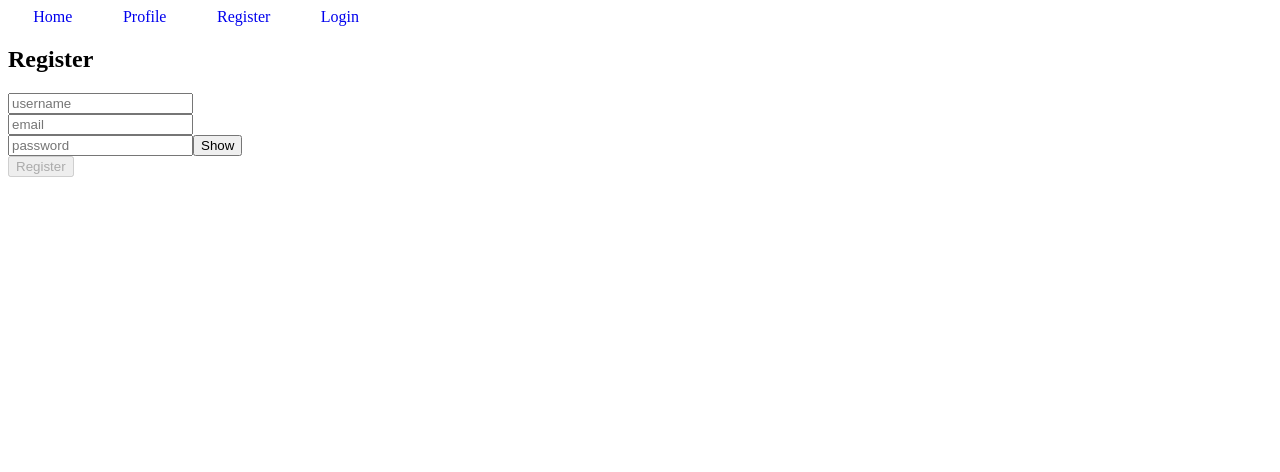
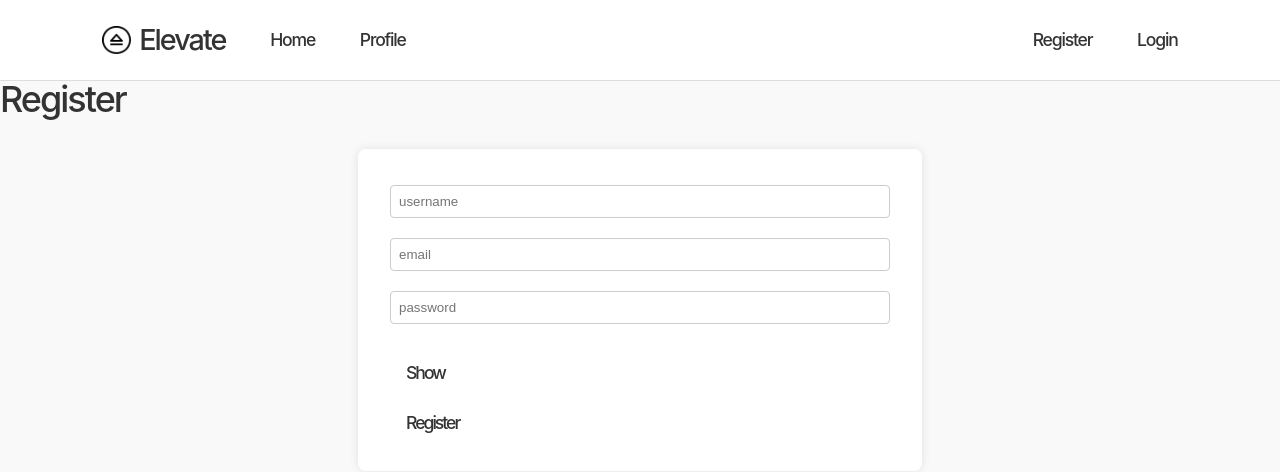
Before and after one commit to bhagyapatel178/Elevate, an Angular app in the folder elevate-client/: page /register in a window 1280 px wide. Shown: the top 472 px of the page. Built offline with nearby package versions, Linux system fonts and the light colour scheme.

Commit message:
feat: frontend global styles as well as for header

```diff
--- a/elevate-client/src/app/components/header/header.component.html
+++ b/elevate-client/src/app/components/header/header.component.html
@@ -1,4 +1,8 @@
 <nav>
+  <a class="logo-container" routerLink="/">
+    <img src="/logo.png" alt="" class="logo" />
+    <h2>Elevate</h2>
+  </a>
   <a routerLink="/">Home</a>
   <a routerLink="/profile">Profile</a>
   <a routerLink="/register" *ngIf="!auth.isLoggedin()">Register</a>
@@ -6,8 +10,3 @@
 
   <button *ngIf="auth.isLoggedin()" (click)="logout()">Logout</button>
 </nav>
-
-<style>
-  a{text-decoration: none;
-  padding: 2%}
-</style>
--- a/elevate-client/src/app/components/header/header.component.scss
+++ b/elevate-client/src/app/components/header/header.component.scss
@@ -0,0 +1,75 @@
+nav {
+  background-color: #ffffff;
+  padding: 0.2rem 5rem; /* Reduced vertical padding for a smaller height , 0.75rem 0.75rem for top botop, for left right*/
+  border-bottom: 1px solid #ddd;
+  display: flex;
+  justify-content: space-around;
+  align-items: center;
+
+
+  .logo-container {
+    display: flex;
+    align-items: center;
+    gap: 0.5rem;
+
+    .logo {
+      height: 1.8rem;
+      width: auto;
+    }
+  }
+
+
+  a {
+    font-size: 1.1rem;
+    color: var(--gray-900);
+    font-weight: 500;
+    line-height: 100%;
+    letter-spacing: -0.075rem;
+    margin: 0;
+    font-family: "Inter Tight", -apple-system, BlinkMacSystemFont, "Segoe UI", Roboto,
+    Helvetica, Arial, sans-serif, "Apple Color Emoji", "Segoe UI Emoji",
+    "Segoe UI Symbol";
+
+    &:hover {
+      color: #007bff; /* Using your primary color for hover */
+      //font-weight: bold;
+      //background-color: #wh; /* Light background on hover */
+      border-radius: 4px; /* Slightly rounded corners on hover */
+    }
+  }
+
+  button {
+    border: none;
+    padding: 0.5rem 1rem;
+    border-radius: 5px;
+    cursor: pointer;
+
+    font-size: 1.1rem;
+    color: var(--gray-900);
+    font-weight: 500;
+    line-height: 100%;
+    letter-spacing: -0.075rem;
+    margin: 0;
+    font-family: "Inter Tight", -apple-system, BlinkMacSystemFont, "Segoe UI", Roboto,
+    Helvetica, Arial, sans-serif, "Apple Color Emoji", "Segoe UI Emoji",
+    "Segoe UI Symbol";
+
+    &:hover {
+      color: #007bff;
+    }
+
+    &:disabled {
+      background-color: white;
+      cursor: not-allowed;
+    }
+  }
+
+  h2 {
+    font-size: 1.8rem;
+  }
+
+  a[routerLink="/register"] {
+    margin-left: auto; /* Pushes itself and subsequent items to the right */
+  }
+
+}
--- a/elevate-client/src/app/home/home.component.html
+++ b/elevate-client/src/app/home/home.component.html
@@ -219,7 +219,7 @@
       <h1>{{ title }}</h1>
       <p>Elevate Yourself. Elevate Others.</p>
     </div>
-    <div class="divider" role="separator" aria-label="Divider"></div>
+<!--    <div class="divider" role="separator" aria-label="Divider"></div>-->
 
     <div class="right-side">
       <div class="pill-group">
--- a/elevate-client/src/app/pages/login/login.component.scss
+++ b/elevate-client/src/app/pages/login/login.component.scss
@@ -0,0 +1,16 @@
+form {
+  max-width: 400px;
+  margin: 2rem auto;
+  background-color: white;
+  padding: 2rem;
+  border-radius: 8px;
+  box-shadow: 0 0 10px rgba(0, 0, 0, 0.1);
+
+  input {
+    margin-bottom: 1rem;
+  }
+
+  button {
+    margin-right: 1rem;
+  }
+}
--- a/elevate-client/src/app/pages/profile/profile.component.scss
+++ b/elevate-client/src/app/pages/profile/profile.component.scss
@@ -0,0 +1,33 @@
+div {
+  max-width: 600px;
+  margin: 2rem auto;
+  background-color: white;
+  padding: 2rem;
+  border-radius: 8px;
+  box-shadow: 0 0 10px rgba(0, 0, 0, 0.1);
+
+  p {
+    margin: 0.5rem 0;
+  }
+
+  form {
+    margin-top: 2rem;
+
+    select,
+    input {
+      margin-bottom: 1rem;
+    }
+  }
+
+  ul {
+    list-style-type: none;
+    padding-left: 0;
+
+    li {
+      background-color: #f1f1f1;
+      padding: 0.75rem;
+      border-radius: 5px;
+      margin-bottom: 0.5rem;
+    }
+  }
+}
--- a/elevate-client/src/app/pages/register/register.component.scss
+++ b/elevate-client/src/app/pages/register/register.component.scss
@@ -0,0 +1,21 @@
+form {
+  max-width: 500px;
+  margin: 2rem auto;
+  background-color: white;
+  padding: 2rem;
+  border-radius: 8px;
+  box-shadow: 0 0 10px rgba(0, 0, 0, 0.1);
+
+  input,
+  select {
+    margin-bottom: 1rem;
+  }
+
+  div {
+    margin-bottom: 0.5rem;
+  }
+
+  button {
+    margin-top: 1rem;
+  }
+}
--- a/elevate-client/src/index.html
+++ b/elevate-client/src/index.html
@@ -5,7 +5,7 @@
   <title>Elevate</title>
   <base href="/">
   <meta name="viewport" content="width=device-width, initial-scale=1">
-  <link rel="icon" type="image/x-icon" href="favicon.ico">
+  <link rel="icon" type="image/x-icon" href="logo.png">
 </head>
 <body>
   <app-root></app-root>
--- a/elevate-client/src/styles.scss
+++ b/elevate-client/src/styles.scss
@@ -1 +1,80 @@
 /* You can add global styles to this file, and also import other style files */
+
+/* styles.scss */
+$primary-color: #007bff;
+$accent-color: #6c757d;
+$bg-color: #f9f9f9;
+$text-color: #333;
+
+body {
+  font-family: Arial, sans-serif;
+  background-color: $bg-color;
+  margin: 0;
+  padding: 0;
+  color: $text-color;
+}
+
+a {
+  text-decoration: none;
+  padding: 2%;
+  font-size: 1.4rem;
+  color: var(--gray-900);
+  font-weight: 500;
+  line-height: 100%;
+  letter-spacing: -0.125rem;
+  margin: 0;
+  font-family: "Inter Tight", -apple-system, BlinkMacSystemFont, "Segoe UI", Roboto,
+  Helvetica, Arial, sans-serif, "Apple Color Emoji", "Segoe UI Emoji",
+  "Segoe UI Symbol";
+}
+
+h2 {
+  font-size: 2.25rem;
+  color: var(--gray-900);
+  font-weight: 500;
+  line-height: 100%;
+  letter-spacing: -0.125rem;
+  margin: 0;
+  font-family: "Inter Tight", -apple-system, BlinkMacSystemFont, "Segoe UI", Roboto,
+  Helvetica, Arial, sans-serif, "Apple Color Emoji", "Segoe UI Emoji",
+  "Segoe UI Symbol";
+}
+
+button {
+
+  border: none;
+  padding: 0.5rem 1rem;
+  border-radius: 0;
+  cursor: pointer;
+  background-color: white;
+
+  font-size: 1.1rem;
+  color: var(--gray-900);
+  font-weight: 500;
+  line-height: 100%;
+  letter-spacing: -0.125rem;
+  margin: 0;
+  font-family: "Inter Tight", -apple-system, BlinkMacSystemFont, "Segoe UI", Roboto,
+  Helvetica, Arial, sans-serif, "Apple Color Emoji", "Segoe UI Emoji",
+  "Segoe UI Symbol";
+
+  &:hover {
+    color: #007bff;
+  }
+
+  &:disabled {
+    background-color: white;
+    cursor: not-allowed;
+  }
+}
+
+input,
+select {
+  padding: 0.5rem;
+  margin-top: 0.25rem;
+  margin-bottom: 1rem;
+  border: 1px solid #ccc;
+  border-radius: 4px;
+  width: 100%;
+  box-sizing: border-box;
+}
```
Also changed, not shown: elevate-client/public/logo.png (added).
